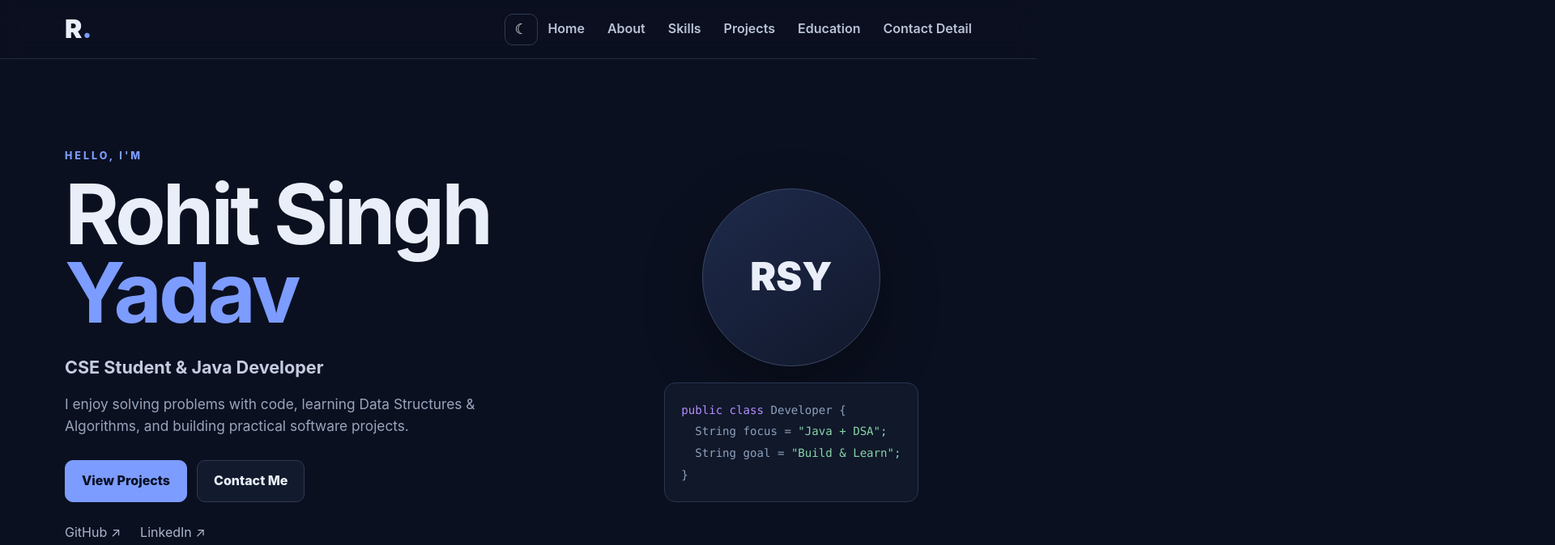
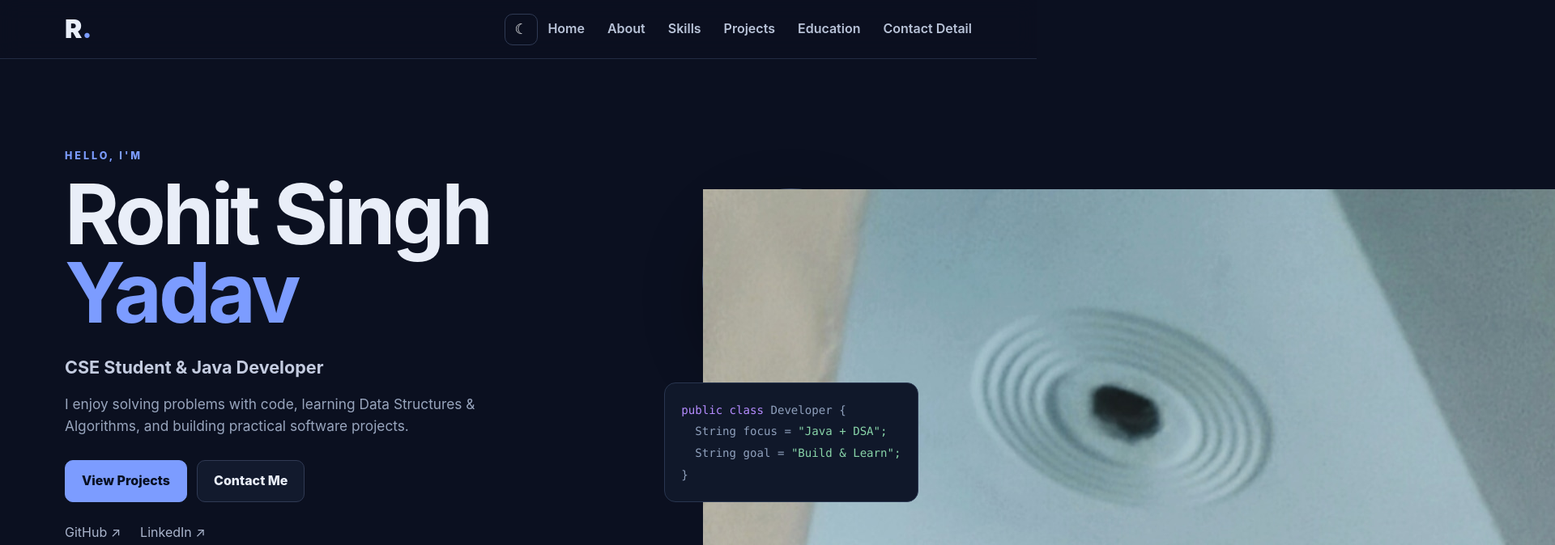
Before and after one commit to rohitsinghyadav04/rohitsinghyadav04.github.io, a plain HTML site: page index.html in a window 1280 px wide. Shown: the top 674 px of the page at 81% size, 1920 px wide, since content can reach past the window. Drawn offline with Linux system fonts and the light colour scheme.

Commit message:
Update index.html

```diff
--- a/index.html
+++ b/index.html
@@ -40,7 +40,9 @@
         </div>
       </div>
       <div class="hero-card">
-        <div class="avatar">RSY</div>
+       <div class="avatar">
+    <img src="IMG_20231216_225522_805.jpg" alt="Rohit Singh Yadav">
+      </div>
         <div class="code-card">
           <span>public class</span> Developer {<br>
           &nbsp;&nbsp;String focus = <b>"Java + DSA";</b><br>
```
